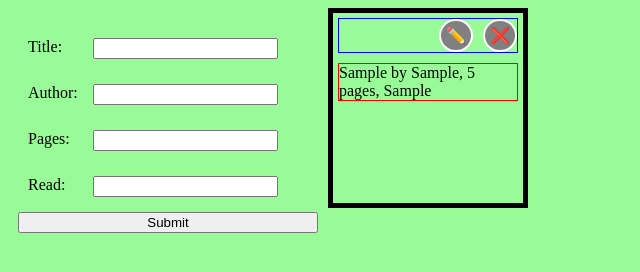
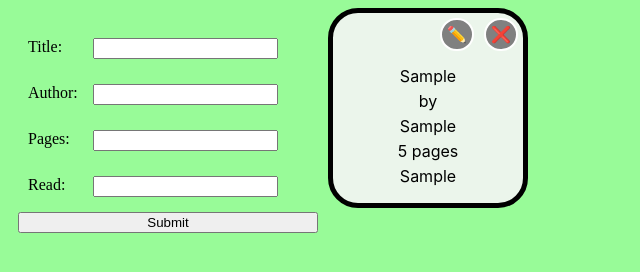
Before and after one commit to Saadat-B/library, a plain HTML site: page index.html in a window 1280 px wide. Both pictures are taken after typing "Sample", "Sample", "5", "Sample" into the empty fields and a click on the input 168 px from the left and 222 px from the top of the page. Shown: the whole page, without its empty margins (0-640 px from the left). Drawn offline with Linux system fonts and the light colour scheme.

Commit message:
styled cards

```diff
--- a/index.js
+++ b/index.js
@@ -42,6 +42,7 @@ function display() {
     let update;
     let del;
     let info;
+
     let myBooks = JSON.parse(localStorage.getItem("books"));
     for (let i = 0; i < myBooks.length; i++) {
       card = document.createElement("div");
@@ -57,6 +58,13 @@ function display() {
       del.classList.add("del");
       del.innerText = `❌`;
       info.innerText = `${myBooks[i]["title"]} by ${myBooks[i]["author"]}, ${myBooks[i]["pages"]} pages, ${myBooks[i]["read"]}`;
+      info.innerHTML = `<p> ${myBooks[i]["title"]} </p>
+      <p>by</p>
+      <p>${myBooks[i]["author"]}</p>
+      <p>${myBooks[i]["pages"]} pages</p>
+      <p>${myBooks[i]["read"]}</p>
+
+      `;
       container.appendChild(card);
       card.appendChild(edit);
       card.appendChild(info);
@@ -79,6 +87,7 @@ function reset() {
 // EVENT LISTENERS
 
 submit.addEventListener("click", log);
+// delet.forEach((elem) => elem.addEventListener("click", console.log("del")));
 
 // CALLING FUNCTIONS ON PAGE LOAD
 
--- a/style.css
+++ b/style.css
@@ -51,13 +51,22 @@ body {
   display: flex;
   flex-direction: column;
   gap: 10px;
+  background-color: rgba(245, 245, 245, 0.89);
+  border-radius: 30px;
 }
 
 .info {
-  border: 1px red solid;
+  /* border: 1px red solid; */
+  text-align: center;
+  font-size: 16px;
+  font-family: -apple-system, BlinkMacSystemFont, "Segoe UI", Roboto, Oxygen,
+    Ubuntu, Cantarell, "Open Sans", "Helvetica Neue", sans-serif;
+}
+.info > p {
+  margin: 5px;
 }
 .edit {
-  border: 1px blue solid;
+  /* border: 1px blue solid; */
   display: flex;
   justify-content: end;
   gap: 10px;
```
